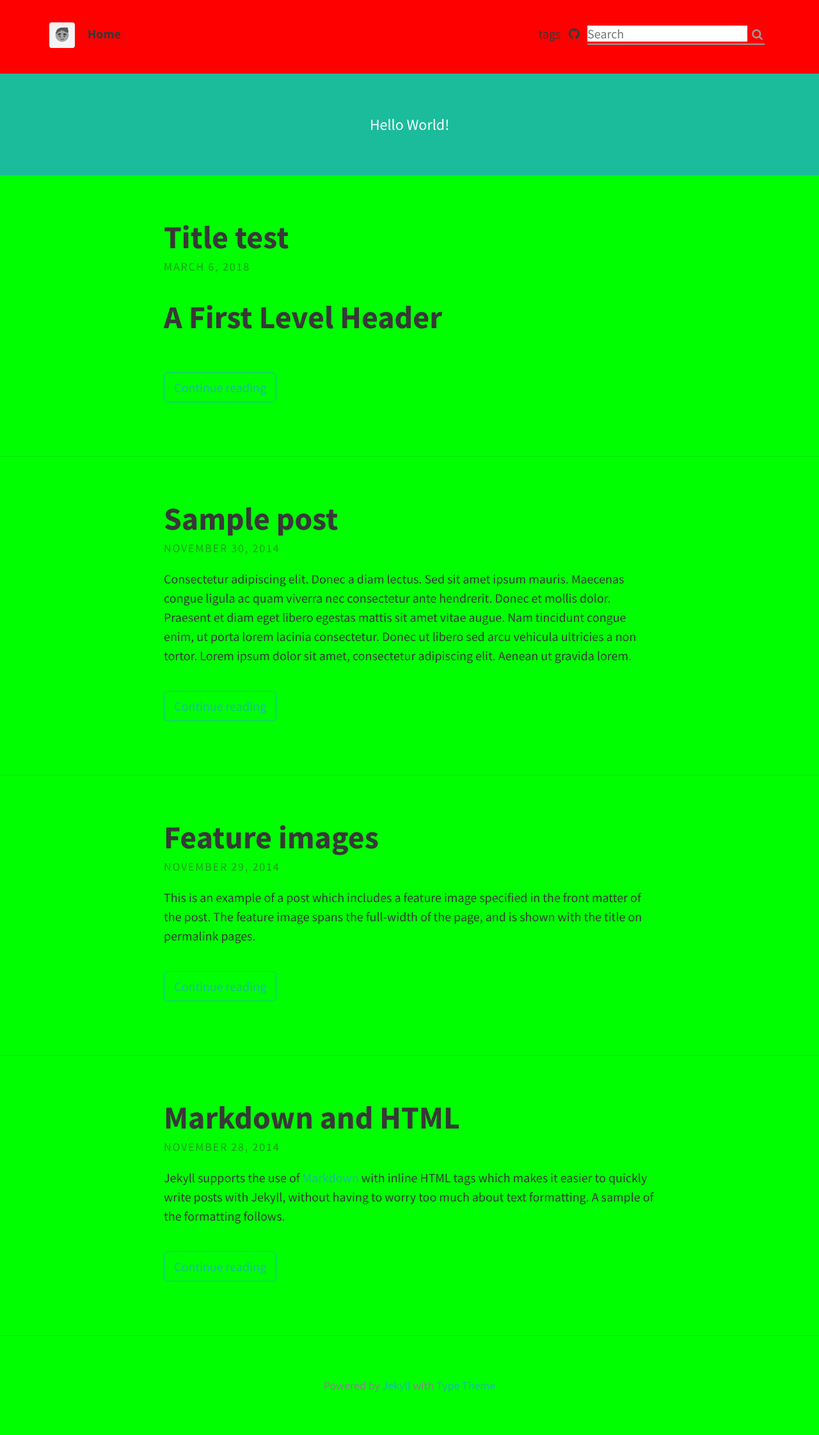
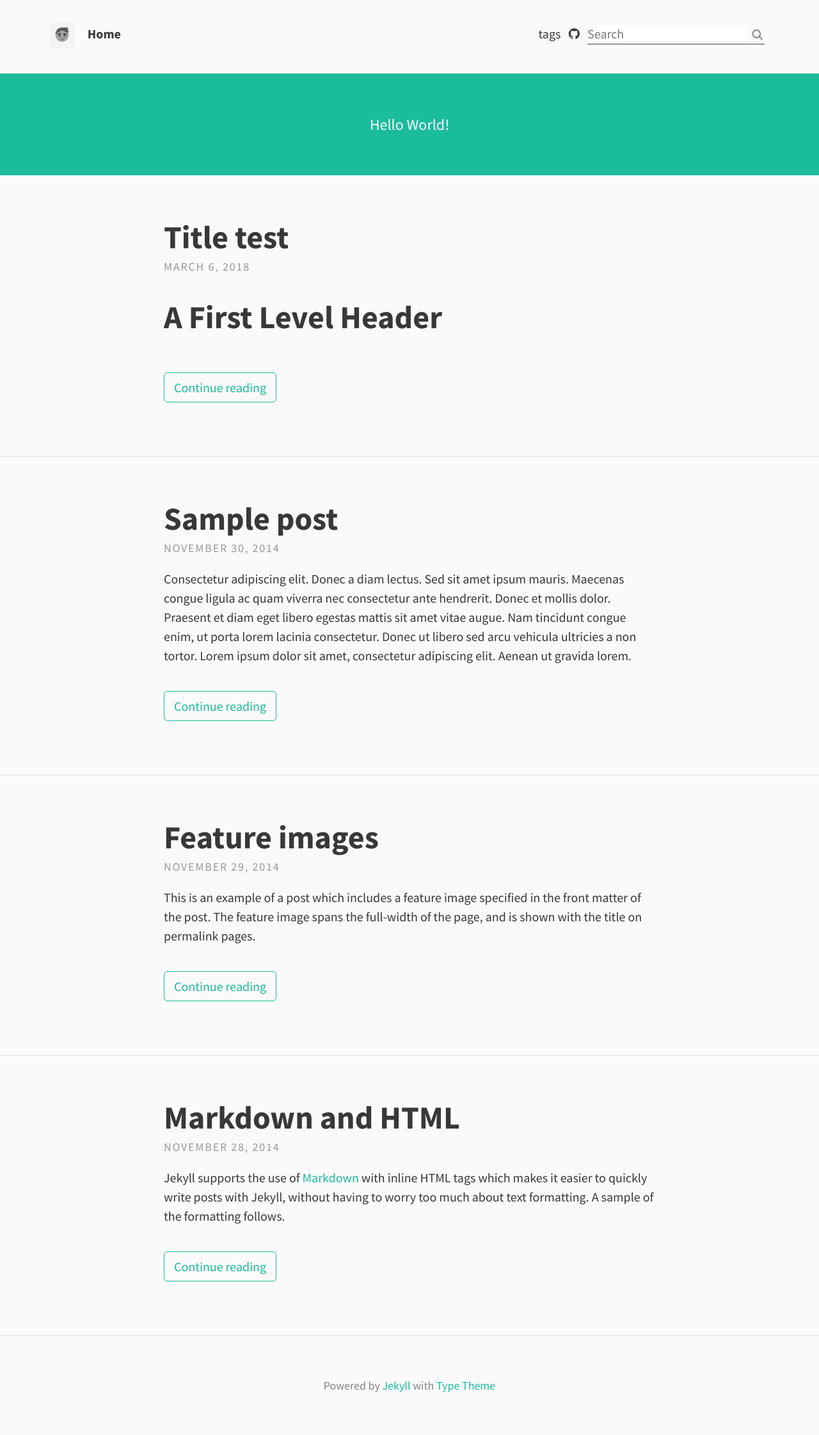
Before and after one commit to midone0930/midone0930.github.io, a Jekyll site: the page built from index.html, in a window 1280 px wide. Shown: the whole page at 64% size. Built offline with Jekyll 4.4.1, drawn with Linux system fonts in a browser that asks for light colours; nearby versions of some CDN libraries; the list of posts is cut into pages by our own code.

Commit message:
Update _variables.scss

```diff
--- a/_sass/base/_variables.scss
+++ b/_sass/base/_variables.scss
@@ -9,8 +9,8 @@ $padding-small: 5%;
 $padding-x-small: 3%;
 
 // Brand colours
-$brand-color: #f00;//#fff;
-$background-color: #0f0;//#fff;
+$brand-color: #fafafa;//#fff;
+$background-color: #fafafa;//#fff;
 $border-color: rgba(0, 0, 0, 0.1); // rgba recommended if using feature images
 
 // Typography colours
```
